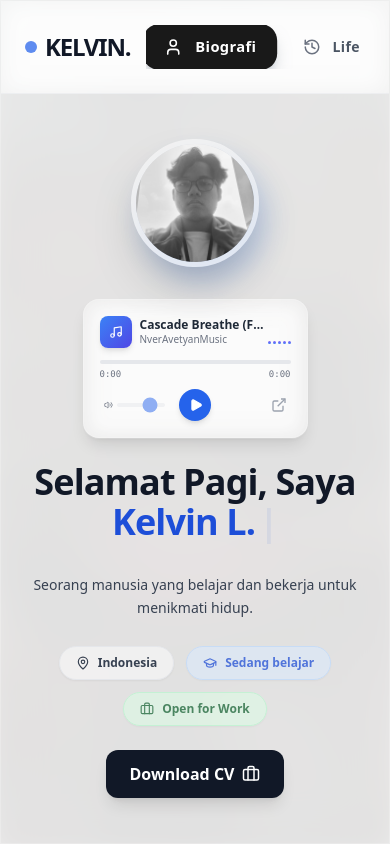
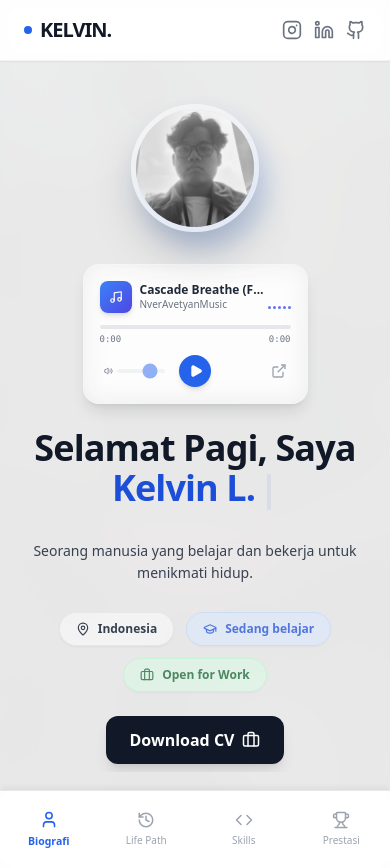
Before and after one commit to KAELGOGO/Portofolio-Kelvin, a React (Vite) app in the folder portofolio-gw/: page / in a window 390 px wide. Before the commit the page ends 844 px from the top, so only its background shows below. Built offline with nearby package versions, Linux system fonts and the light colour scheme.

Commit message:
Update App.jsx

```diff
--- a/portofolio-gw/src/App.jsx
+++ b/portofolio-gw/src/App.jsx
@@ -658,114 +658,138 @@ export default function App() {
   }, []);
 
   return (
-    <div className="relative min-h-screen flex items-center justify-center font-sans text-gray-800 p-0 md:p-4 overflow-hidden">
-      {/* === BACKGROUND SLIDESHOW === */}
-      <div className="absolute inset-0 z-0">
+    // CONTAINER UTAMA
+    <div className="relative min-h-screen md:h-screen flex items-start md:items-center justify-center font-sans text-gray-800 p-0 md:p-4 overflow-hidden bg-gray-900">
+      <div className="fixed inset-0 z-0">
         <AnimatePresence mode="popLayout">
           {bgImages.length > 0 && (
             <motion.img
               key={bgIndex}
               src={bgImages[bgIndex]}
-              initial={{ opacity: 0, scale: 1.1 }}
-              animate={{ opacity: 1, scale: 1 }}
+              initial={{ opacity: 0 }}
+              animate={{ opacity: 1 }}
               exit={{ opacity: 0 }}
               transition={{ duration: 1.5 }}
-              className="absolute inset-0 w-full h-full object-cover blur-md brightness-[0.5]"
+              className="absolute inset-0 w-full h-full object-cover blur-md brightness-[0.4]"
             />
           )}
         </AnimatePresence>
-        <div className="absolute inset-0 bg-black/30"></div>
       </div>
 
-      {/* === MAIN CONTAINER === */}
-      <div className="relative z-10 w-full h-screen md:w-[900px] md:h-[550px] bg-white/85 backdrop-blur-xl md:rounded-[2.5rem] shadow-2xl flex flex-col md:flex-row overflow-hidden border border-white/20 ring-1 ring-black/5">
-        {/* --- Sidebar (Kiri) --- */}
-        <nav className="w-full md:w-72 bg-white/40 border-b md:border-b-0 md:border-r border-gray-200/50 flex md:flex-col justify-between p-6 z-20 backdrop-blur-md">
-          {/* Logo */}
-          <div className="flex items-center gap-2 mb-0 md:mb-10">
+      {/* CARD UTAMA */}
+      <div className="relative z-10 w-full min-h-screen md:min-h-0 md:h-[600px] md:w-[950px] bg-white/90 md:bg-white/85 backdrop-blur-xl md:rounded-[2.5rem] shadow-2xl flex flex-col md:flex-row overflow-hidden border-none md:border border-white/20">
+        {/* --- DESKTOP SIDEBAR --- */}
+        <nav className="hidden md:flex w-72 bg-white/40 border-r border-gray-200/50 flex-col justify-between p-8 z-20 backdrop-blur-md">
+          <div className="flex items-center gap-2">
             <div className="w-3 h-3 bg-blue-600 rounded-full animate-pulse"></div>
             <div className="font-black text-2xl tracking-tighter text-gray-900">
               KELVIN.
             </div>
           </div>
-
-          {/* Menu Tabs */}
-          <div className="flex md:flex-col gap-2 md:gap-3 overflow-x-auto md:overflow-visible no-scrollbar ml-4 md:ml-0">
+          <div className="flex flex-col gap-3">
             {tabs.map((tab) => (
               <button
                 key={tab.id}
                 onClick={() => setActiveTab(tab.id)}
-                className={`flex items-center gap-3 px-5 py-3 rounded-2xl transition-all duration-300 whitespace-nowrap ${
+                className={`flex items-center gap-3 px-5 py-3 rounded-2xl transition-all duration-300 text-left ${
                   activeTab === tab.id
-                    ? "bg-black/90 text-white shadow-lg shadow-gray-400/50 scale-105"
-                    : "text-gray-600 hover:bg-white/60 hover:text-black hover:shadow-sm"
+                    ? "bg-black/90 text-white shadow-lg scale-105"
+                    : "text-gray-600 hover:bg-white/60 hover:text-black"
                 }`}
               >
-                <span
-                  className={
-                    activeTab === tab.id ? "text-white" : "text-gray-500"
-                  }
-                >
-                  {tab.icon}
-                </span>
-                <span className="font-bold text-sm tracking-wide">
-                  {tab.label}
-                </span>
+                <span>{tab.icon}</span>
+                <span className="font-bold text-sm">{tab.label}</span>
               </button>
             ))}
           </div>
-
-          {/* --- SOCIAL MEDIA (BARU) --- */}
-          <div className="hidden md:flex flex-col gap-4 mt-auto">
-            {/* Icons Row */}
-            <div className="flex gap-3">
+          <div className="flex gap-3 mt-auto">
             <a
-                href="https://www.instagram.com/ka_el_jee?utm_source=ig_web_button_share_sheet&igsh=ZDNlZDc0MzIxNw=="
+              href="https://www.instagram.com/ka_el_jee"
               target="_blank"
-                rel="noopener noreferrer"
-                className="p-2.5 rounded-full bg-white/50 hover:bg-white text-gray-500 hover:text-pink-600 transition-all shadow-sm hover:scale-110 hover:shadow-md"
+              className="p-2 rounded-full bg-white/50 hover:bg-white hover:text-pink-600 transition"
             >
               <Instagram size={18} />
             </a>
             <a
               href="https://www.linkedin.com/in/kelvin-leandi-9529772a7/"
               target="_blank"
-                rel="noopener noreferrer"
-                className="p-2.5 rounded-full bg-white/50 hover:bg-white text-gray-500 hover:text-blue-700 transition-all shadow-sm hover:scale-110 hover:shadow-md"
+              className="p-2 rounded-full bg-white/50 hover:bg-white hover:text-blue-700 transition"
             >
               <Linkedin size={18} />
             </a>
             <a
               href="https://github.com/KAELGOGO"
               target="_blank"
-                rel="noopener noreferrer"
-                className="p-2.5 rounded-full bg-white/50 hover:bg-white text-gray-500 hover:text-black transition-all shadow-sm hover:scale-110 hover:shadow-md"
+              className="p-2 rounded-full bg-white/50 hover:bg-white hover:text-black transition"
             >
               <Github size={18} />
             </a>
           </div>
-            {/* Copyright */}
-            <div className="text-[10px] text-gray-400 font-medium uppercase tracking-widest pl-1">
-              © 2025 Kelvin
+        </nav>
+
+        {/* --- MOBILE TOP HEADER --- */}
+        <div className="md:hidden fixed top-0 left-0 w-full bg-white/90 backdrop-blur-md z-30 px-6 py-4 flex justify-between items-center border-b border-gray-200/50 shadow-sm">
+          <div className="font-black text-xl tracking-tighter text-gray-900 flex items-center gap-2">
+            <div className="w-2 h-2 bg-blue-600 rounded-full"></div> KELVIN.
+          </div>
+          <div className="flex gap-3">
+            <a
+              href="https://www.instagram.com/ka_el_jee"
+              target="_blank"
+              className="text-gray-500 hover:text-pink-600 transition"
+            >
+              <Instagram size={20} />
+            </a>
+            <a
+              href="https://www.linkedin.com/in/kelvin-leandi-9529772a7/"
+              target="_blank"
+              className="text-gray-500 hover:text-blue-700 transition"
+            >
+              <Linkedin size={20} />
+            </a>
+            <a
+              href="https://github.com/KAELGOGO"
+              target="_blank"
+              className="text-gray-500 hover:text-black transition"
+            >
+              <Github size={20} />
+            </a>
           </div>
         </div>
-        </nav>
 
-        {/* --- Main Content (Kanan) --- */}
-        <main className="flex-1 relative bg-transparent p-6 md:p-12 overflow-hidden flex flex-col">
+        {/* --- MAIN CONTENT AREA --- */}
+        <main className="flex-1 relative bg-transparent p-6 pt-24 pb-24 md:p-12 md:pt-12 md:pb-12 overflow-hidden flex flex-col h-full">
           <AnimatePresence mode="wait">
             <motion.div
               key={activeTab}
-              initial={{ opacity: 0, x: 50, scale: 0.98 }}
-              animate={{ opacity: 1, x: 0, scale: 1 }}
-              exit={{ opacity: 0, x: -50, scale: 0.98 }}
-              transition={{ duration: 0.4, ease: "easeOut" }}
+              initial={{ opacity: 0, y: 20 }}
+              animate={{ opacity: 1, y: 0 }}
+              exit={{ opacity: 0, y: -20 }}
+              transition={{ duration: 0.3 }}
               className="h-full w-full"
             >
               {activeContent.content}
             </motion.div>
           </AnimatePresence>
         </main>
+
+        {/* --- MOBILE BOTTOM NAVIGATION --- */}
+        <div className="md:hidden fixed bottom-0 left-0 w-full bg-white/95 backdrop-blur-xl border-t border-gray-200 z-50 flex justify-around items-center py-3 shadow-[0_-4px_6px_-1px_rgba(0,0,0,0.05)]">
+          {tabs.map((tab) => (
+            <button
+              key={tab.id}
+              onClick={() => setActiveTab(tab.id)}
+              className={`flex flex-col items-center justify-center p-2 rounded-xl transition-all duration-300 w-full ${
+                activeTab === tab.id
+                  ? "text-blue-600 scale-105 font-bold"
+                  : "text-gray-400 hover:text-gray-600"
+              }`}
+            >
+              {tab.icon}
+              <span className="text-[10px] mt-1">{tab.label}</span>
+            </button>
+          ))}
+        </div>
       </div>
     </div>
   );
```
Lines whose indentation alone changed are shown as unchanged.
